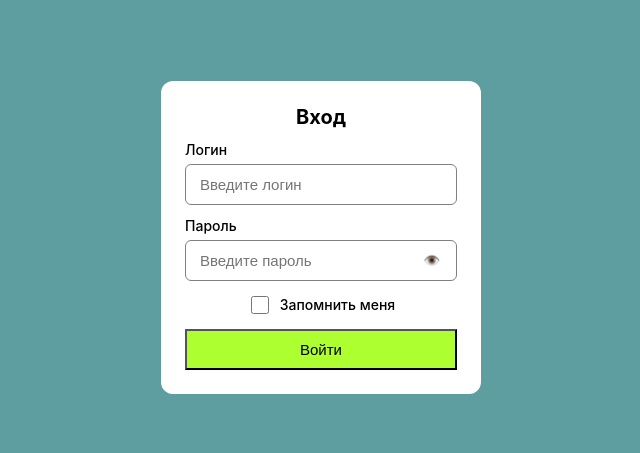
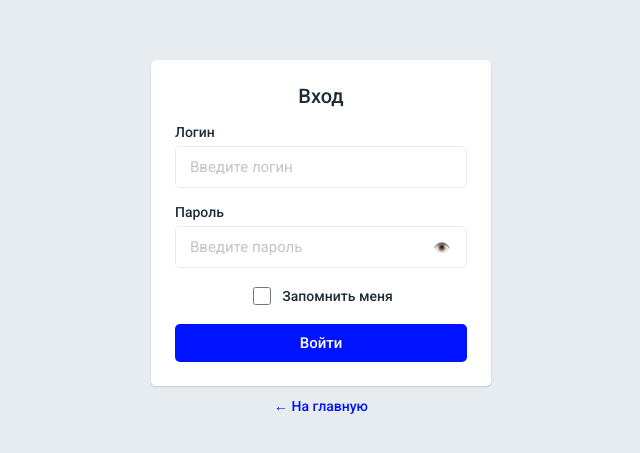
Before and after one commit to zibega/to-do-list, a React (Create React App) app: page /login in a window 1280 px wide. Shown: the part 163-616 px from the top of the page, without its empty margins (319-959 px from the left). Built offline with nearby package versions, Linux system fonts and the light colour scheme.

Commit message:
feat: style LoginPage, NotFoundPage and unify base theme

```diff
--- a/src/App.css
+++ b/src/App.css
@@ -1,27 +1,30 @@
 .page {
   min-height: 100vh;
   padding: 20px;
-  box-sizing: border-box;
   display: flex;
   justify-content: center;
   align-items: center;
-  background-color: cadetblue;
+  background-color: #e6ecf0;
   flex-wrap: wrap;
   gap: 24px;
 }
+
 .card {
-  background-color: white;
+  background-color: #ffffff;
   padding: 24px;
-  border-radius: 12px;
-  width: 320px;
-  box-sizing: border-box;
+  border-radius: 5px;
+  box-shadow: 0px 1px 2px rgba(0, 0, 0, 0.15);
+  width: 340px;
   display: flex;
   flex-direction: column;
   align-items: center;
-  gap: 12px;
+  gap: 16px;
 }
+
 .card-title {
   margin: 0;
   text-align: center;
   font-size: 20px;
+  font-weight: 500;
+  color: #1d2d35;
 }
--- a/src/Components/Button/Button.css
+++ b/src/Components/Button/Button.css
@@ -1,49 +1,64 @@
 .bttn {
-  width: 100px;
+  min-width: 103px;
   display: inline-flex;
   align-items: center;
   justify-content: center;
   gap: 8px;
+  border: none;
+  border-radius: 5px;
+  font-family: 'Roboto', sans-serif;
+  font-weight: 500;
   cursor: pointer;
-  font-weight: 500;
+  transition: opacity 0.15s ease, background-color 0.15s ease;
 }
+
 .bttn:disabled {
   opacity: 0.5;
   cursor: not-allowed;
 }
+
 .primary {
-  background-color: greenyellow;
-  color: black;
+  background-color: #0013fe;
+  color: #ffffff;
 }
+
 .primary:hover:not(:disabled) {
-  background-color: gray;
+  opacity: 0.9;
 }
+
 .secondary {
-  background-color: white;
-  color: black;
+  background-color: #e6ecf0;
+  color: #1d2d35;
 }
+
 .secondary:hover:not(:disabled) {
-  background-color: gray;
+  background-color: #d5dde3;
 }
+
 .danger {
-  background-color: red;
-  color: white;
+  background-color: #ff0000;
+  color: #ffffff;
 }
+
 .danger:hover:not(:disabled) {
-  background-color: rosybrown;
+  opacity: 0.85;
 }
+
 .sm {
-  padding: 6px 12px;
+  padding: 6px 14px;
   font-size: 13px;
 }
+
 .md {
-  padding: 10px 16px;
+  padding: 10px 23px;
   font-size: 15px;
 }
+
 .lg {
-  padding: 14px 22px;
-  font-size: 18px;
+  padding: 14px 26px;
+  font-size: 17px;
 }
+
 .full-width {
   width: 100%;
 }
--- a/src/Components/Input/Input.css
+++ b/src/Components/Input/Input.css
@@ -3,6 +3,7 @@
   flex-direction: column;
   gap: 6px;
   width: 240px;
+  font-family: 'Roboto', sans-serif;
 }
 
 .input-field--full-width {
@@ -19,6 +20,7 @@
 .input-label {
   font-size: 14px;
   font-weight: 500;
+  color: #1d2d35;
   cursor: pointer;
 }
 
@@ -34,29 +36,34 @@
   border: none;
   outline: none;
   background: transparent;
+  font-family: inherit;
   font-size: inherit;
+  color: #1d2d35;
+}
+
+.input-element::placeholder {
+  color: #c4c4c4;
 }
 
 .input-outlined {
-  border: 1px solid gray;
-  border-radius: 6px;
-  background-color: white;
+  border: 1px solid #e6ecf0;
+  border-radius: 5px;
+  background-color: #ffffff;
 }
 
 .input-filled {
   border: none;
-  border-bottom: 2px solid gray;
-  border-radius: 6px 6px 0 0;
-  background-color: lightgray;
+  border-bottom: 2px solid #c4c4c4;
+  border-radius: 5px 5px 0 0;
+  background-color: #e6ecf0;
 }
 
 .input-underlined {
   border: none;
-  border-bottom: 2px solid gray;
+  border-bottom: 2px solid #c4c4c4;
   background-color: transparent;
 }
 
-/* Размеры */
 .input-sm {
   padding: 6px 10px;
   font-size: 13px;
@@ -73,25 +80,25 @@
 }
 
 .input-wrapper:hover:not(.input-disabled):not(.input-error) {
-  border-color: black;
+  border-color: #1d2d35;
 }
 
 .input-wrapper:focus-within:not(.input-disabled):not(.input-error) {
-  border-color: blue;
+  border-color: #0013fe;
 }
 
 .input-error {
-  border-color: red;
+  border-color: #ff0000;
 }
 
 .input-readonly {
-  background-color: whitesmoke;
+  background-color: #f8fafc;
   border-style: dashed;
 }
 
 .input-disabled {
   opacity: 0.5;
-  background-color: lightgray;
+  background-color: #e6ecf0;
   cursor: not-allowed;
 }
 
@@ -109,19 +116,21 @@
   background: transparent;
   cursor: pointer;
   padding: 0 4px;
+  color: #1d2d35;
 }
 
 .input-checkbox {
   width: 18px;
   height: 18px;
   cursor: pointer;
+  accent-color: #0013fe;
 }
 
 .input-helper {
   font-size: 12px;
-  color: gray;
+  color: #6b7280;
 }
 
 .input-helper--error {
-  color: red;
+  color: #ff0000;
 }
--- a/src/Components/select/select.css
+++ b/src/Components/select/select.css
@@ -3,6 +3,7 @@
   flex-direction: column;
   gap: 6px;
   width: 240px;
+  font-family: 'Roboto', sans-serif;
 }
 
 .select-full-width {
@@ -12,6 +13,7 @@
 .select-label {
   font-size: 14px;
   font-weight: 500;
+  color: #1d2d35;
   cursor: pointer;
 }
 
@@ -20,27 +22,33 @@
   padding: 10px 12px;
   font-size: 15px;
   font-family: inherit;
-  border: 1px solid gray;
-  border-radius: 6px;
-  background-color: white;
+  color: #1d2d35;
+  border: 1px solid #e6ecf0;
+  border-radius: 5px;
+  background-color: #ffffff;
   outline: none;
   cursor: pointer;
 }
 
-.select-element:focus {
-  border-color: blue;
+.select-element:hover:not(:disabled):not(.select-error) {
+  border-color: #1d2d35;
+}
+
+.select-element:focus:not(:disabled):not(.select-error) {
+  border-color: #0013fe;
 }
 
 .select-element:disabled {
   opacity: 0.5;
+  background-color: #e6ecf0;
   cursor: not-allowed;
 }
 
 .select-error {
-  border-color: red;
+  border-color: #ff0000;
 }
 
 .select-error-text {
   font-size: 12px;
-  color: red;
+  color: #ff0000;
 }
--- a/src/Wrappers/LoginForm.tsx
+++ b/src/Wrappers/LoginForm.tsx
@@ -8,7 +8,11 @@ interface LoginFormValues {
   rememberMe: boolean;
 }
 
-export function LoginForm() {
+interface LoginFormProps {
+  onSuccess?: () => void;
+}
+
+export function LoginForm({ onSuccess }: LoginFormProps) {
   const [login, setLogin] = useState('');
   const [password, setPassword] = useState('');
   const [rememberMe, setRememberMe] = useState(false);
@@ -25,6 +29,7 @@ export function LoginForm() {
       password,
       rememberMe,
     });
+    onSuccess?.();
   };
 
   return (
--- a/src/index.css
+++ b/src/index.css
@@ -1,13 +1,12 @@
+@import url('https://fonts.googleapis.com/css2?family=Roboto:wght@400;500;700&display=swap');
+
+* {
+  box-sizing: border-box;
+}
+
 body {
   margin: 0;
-  font-family: -apple-system, BlinkMacSystemFont, 'Segoe UI', 'Roboto', 'Oxygen',
-    'Ubuntu', 'Cantarell', 'Fira Sans', 'Droid Sans', 'Helvetica Neue',
-    sans-serif;
-  -webkit-font-smoothing: antialiased;
-  -moz-osx-font-smoothing: grayscale;
+  font-family: 'Roboto', sans-serif;
+  color: #1d2d35;
+  background-color: #ffffff;
 }
-
-code {
-  font-family: source-code-pro, Menlo, Monaco, Consolas, 'Courier New',
-    monospace;
-}
--- a/src/pages/LoginPage.tsx
+++ b/src/pages/LoginPage.tsx
@@ -1,9 +1,23 @@
+import { Link, useNavigate } from 'react-router';
 import { LoginForm } from '../wrappers';
 
 export const LoginPage = () => {
+  const navigate = useNavigate();
+
   return (
-    <div className="page">
-      <LoginForm />
+    <div className="page" style={{ flexDirection: 'column', gap: 12 }}>
+      <LoginForm onSuccess={() => navigate('/')} />
+      <Link
+        to="/"
+        style={{
+          color: '#0013fe',
+          fontSize: 14,
+          textDecoration: 'none',
+          fontWeight: 500,
+        }}
+      >
+        ← На главную
+      </Link>
     </div>
   );
 };
--- /dev/null
+++ b/src/pages/NotFoundPage.css
@@ -0,0 +1,34 @@
+.not-found-code {
+  margin: 0;
+  font-size: 64px;
+  font-weight: 700;
+  color: #0013fe;
+  line-height: 1;
+}
+
+.not-found-text {
+  margin: 0;
+  font-size: 15px;
+  color: #6b7280;
+  text-align: center;
+  line-height: 1.4;
+}
+
+.not-found-link {
+  display: inline-flex;
+  align-items: center;
+  justify-content: center;
+  width: 100%;
+  padding: 10px 23px;
+  border-radius: 5px;
+  background-color: #0013fe;
+  color: #ffffff;
+  font-size: 15px;
+  font-weight: 500;
+  text-decoration: none;
+  transition: opacity 0.15s ease;
+}
+
+.not-found-link:hover {
+  opacity: 0.9;
+}
--- a/src/pages/NotFoundPage.tsx
+++ b/src/pages/NotFoundPage.tsx
@@ -1,14 +1,18 @@
 import { Link } from 'react-router';
+import './NotFoundPage.css';
 
 export const NotFoundPage = () => {
   return (
     <div className="page">
       <div className="card">
-        <h2 className="card-title">404 — Страница не найдена</h2>
-        <p style={{ margin: 0, textAlign: 'center', color: '#6b7280' }}>
-          Возможно, вы перешли по неверной ссылке или страница была удалена.
+        <p className="not-found-code">404</p>
+        <h2 className="card-title">Страница не найдена</h2>
+        <p className="not-found-text">
+          Похоже, такой страницы не существует или она была перемещена.
         </p>
-        <Link to="/">Вернуться на главную</Link>
+        <Link to="/" className="not-found-link">
+          На главную
+        </Link>
       </div>
     </div>
   );
```
